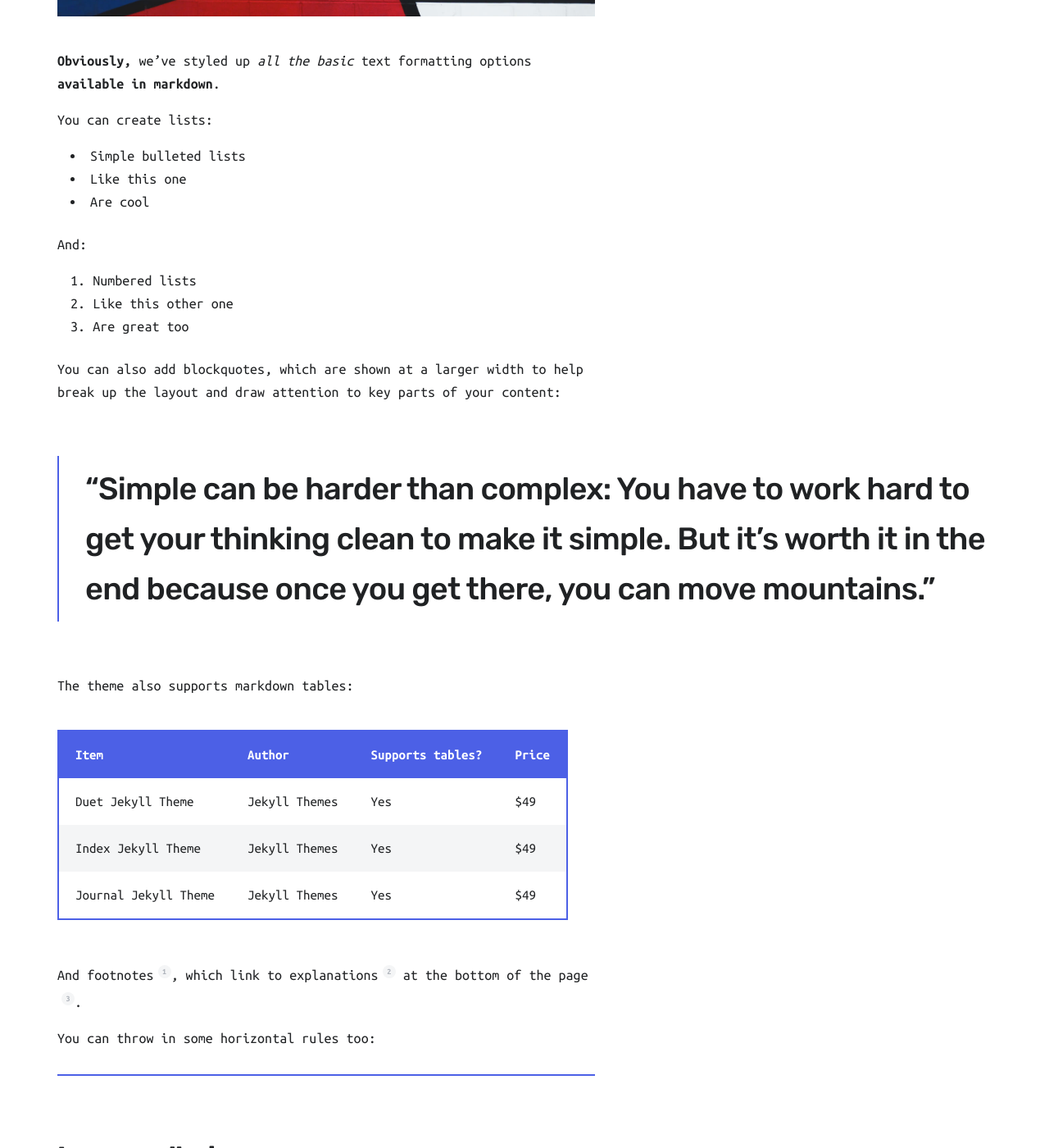
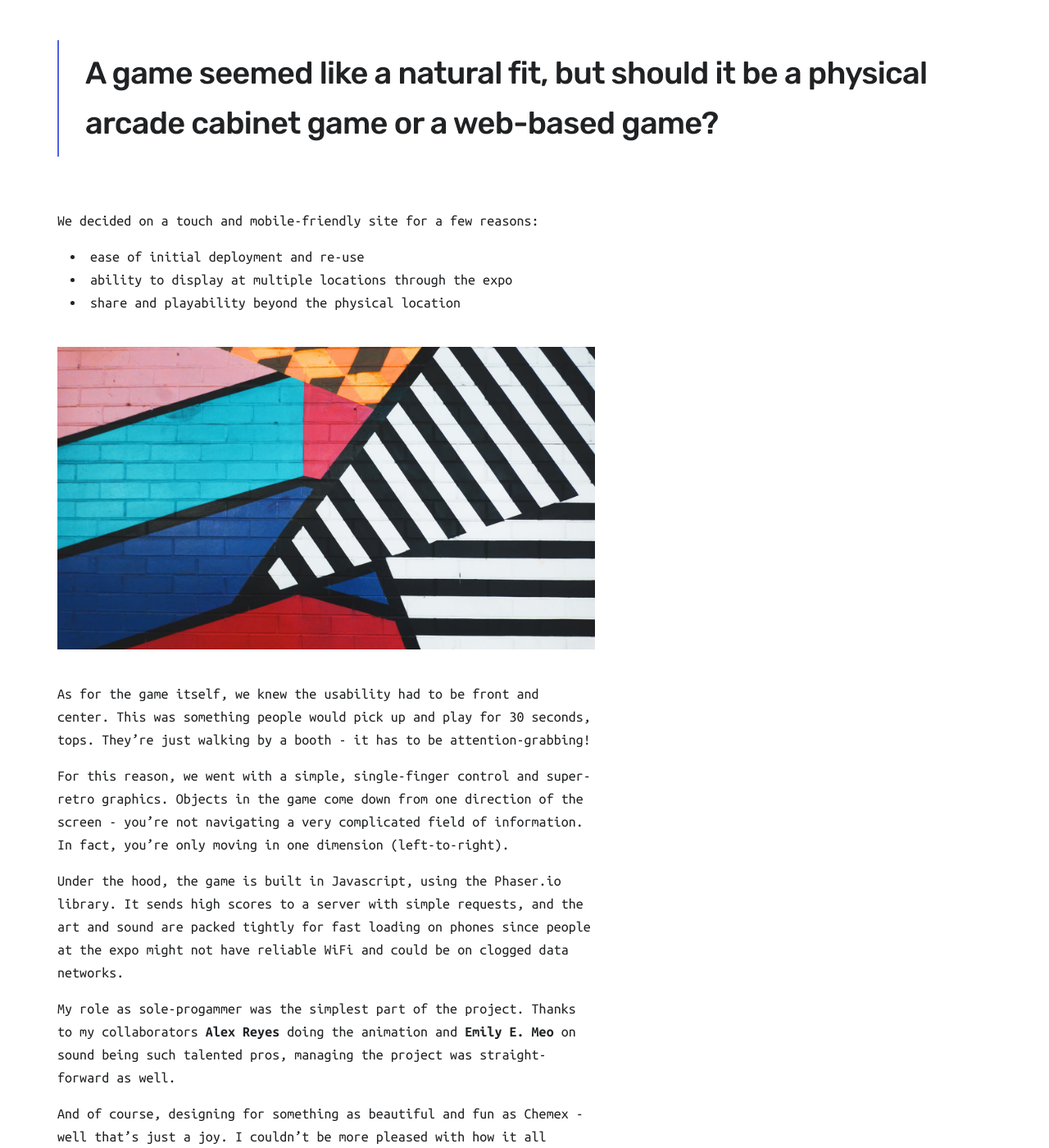
Before and after one commit to SamPotasz/sampotasz-jekyll, a Jekyll site: the page built from _projects/2019-08-01-chemex.md, in a window 1280 px wide and 1400 px high, scrolled down 1762 px. Shown: the whole window at 82% size. Built offline with Jekyll 4.4.1, drawn with Linux system fonts in a browser that asks for light colours; nearby versions of some CDN libraries; some of the changed text lies outside the part shown.

Commit message:
wrote descriptions for RBW, crwn-clothing, and chemex

````diff
--- a/_projects/2019-08-01-chemex.md
+++ b/_projects/2019-08-01-chemex.md
@@ -1,6 +1,6 @@
 ---
 title: "Chemex: Brew Perfect"
-subtitle: Javascript game for amazing coffee
+subtitle: A Javascript game for amazing coffee
 date: 2020-01-01 00:00:00
 description: "Chemex coffeemakers wanted an eye-catching and finger-pleasing game to showcase their iconic way to brew coffee at the Specialty Coffee Expo in 2019. We worked together to come up with the right design, and I lead a team of artists and then developed a mobile-friendly site that spread from the expo across #coffeetwitter for maximum exposure."
 featured_image: demo.jpg
@@ -10,103 +10,33 @@ gallery_images:
 #   - demo.jpg
 #   - demo.jpg
 ---
+As the host sponsors for the 2019 Specialty Coffee Association expo and design leaders in the field, Chemex Coffeemakers wanted to showcase that position in a way as unique and captivating as their glass brewing carafes.
 
-This page is a demo that shows everything you can do inside portfolio and blog posts.
+We ended up with a hit game featuring their eccentric inventor.
 
-We've included everything you need to create engaging posts about your work, and show off your case studies in a beautiful way.
+The game garnered huge [attention and praise](https://sprudge.com/we-are-obsessed-with-chemex-the-game-142637.html) inside and outside of the expo - taking over Slack channels, mesmerizing #coffeetwitter, and getting written up in [magazines](https://sprudge.com/sca-expo-pop-up-cafes-2019-142654.html).
+
+But... _how_ did we get there?
+
+---
+
+Step one was figuring out what form exactly the booth should take. They wanted something totally different to showcase their founding story, something playful for visitors, something eye-catching, and something _completely_ different than what any other exhibitor would have on the floor.
+
+> A game seemed like a natural fit, but should it be a physical arcade cabinet game or a web-based game?
+
+We decided on a touch and mobile-friendly site for a few reasons:
+* ease of initial deployment and re-use
+* ability to display at multiple locations through the expo
+* share and playability beyond the physical location
 
 ![](/images/demo.jpg)
 
-**Obviously,** we’ve styled up *all the basic* text formatting options [available in markdown](https://github.com/adam-p/markdown-here/wiki/Markdown-Cheatsheet).
+As for the game itself, we knew the usability had to be front and center. This was something people would pick up and play for 30 seconds, tops. They're just walking by a booth - it has to be attention-grabbing!
 
-You can create lists:
+For this reason, we went with a simple, single-finger control and super-retro graphics. Objects in the game come down from one direction of the screen - you're not navigating a very complicated field of information. In fact, you're only moving in one dimension (left-to-right).
 
-* Simple bulleted lists
-* Like this one
-* Are cool
+Under the hood, the game is built in Javascript, using the Phaser.io library. It sends high scores to a server with simple requests, and the art and sound are packed tightly for fast loading on phones since people at the expo might not have reliable WiFi and could be on clogged data networks.
 
-And:
+My role as sole-progammer was the simplest part of the project. Thanks to my collaborators [Alex Reyes](https://www.gentooindiedev.com/) doing the animation and [Emily E. Meo](https://www.emilyemeo.com/) on sound being such talented pros, managing the project was straight-forward as well.
 
-1. Numbered lists
-2. Like this other one
-3. Are great too
-
-You can also add blockquotes, which are shown at a larger width to help break up the layout and draw attention to key parts of your content:
-
-> “Simple can be harder than complex: You have to work hard to get your thinking clean to make it simple. But it’s worth it in the end because once you get there, you can move mountains.”
-
-The theme also supports markdown tables:
-
-| Item                 | Author        | Supports tables? | Price |
-|----------------------|---------------|------------------|-------|
-| Duet Jekyll Theme    | Jekyll Themes | Yes              | $49   |
-| Index Jekyll Theme   | Jekyll Themes | Yes              | $49   |
-| Journal Jekyll Theme | Jekyll Themes | Yes              | $49   |
-
-And footnotes[^1], which link to explanations[^2] at the bottom of the page[^3].
-
-[^1]: Beautiful modern, minimal theme design.
-[^2]: Powerful features to show off your work.
-[^3]: Maintained and supported by the theme developer.
-
-You can throw in some horizontal rules too:
-
----
-
-#### Image galleries
-
-Here's a really neat custom feature we added – galleries:
-
-{% include post-components/gallery.html
-	columns = 2
-	full_width = true
-	images = "/images/demo.jpg,/images/demo.jpg,/images/demo.jpg,/images/demo.jpg,
-	"
-%}
-
-Inspired by the Galleries feature from WordPress, we've made it easy to create grid layouts for your images. Just use a simple Liquid snippet in your post to create a masonry grid image layout:
-
-{% raw %}
-```liquid
-{% include post-components/gallery.html
-	columns = 2
-	full_width = true
-	images = "/images/demo.jpg,/images/demo.jpg,/images/demo.jpg,/images/demo.jpg,
-	"
-%}
-```
-{% endraw %}
-
-*See what we did there? Code and syntax highlighting is built-in too!*
-
-Change the number inside the 'columns' setting to create different types of gallery for all kinds of purposes. You can even click on each image to seamlessly enlarge it on the page.
-
-
-#### Image carousels
-
-Here's another gallery with only one column, which creates a carousel slide-show instead.
-
-A nice little feature: the carousel only advances when it is in view, so your visitors won't scroll down to find it half way through your images.
-
-{% include post-components/gallery.html
-	columns = 1
-	full_width = true
-	images = "/images/demo.jpg,/images/demo.jpg,/images/demo.jpg
-	"
-%}
-
-#### What about videos?
-
-Videos are an awesome way to show off your work in a more engaging and personal way, and we’ve made sure they work great on our themes. Just paste an embed code from YouTube or Vimeo, and the theme makes sure it displays perfectly:
-
-{% include post-components/video.html
-	url = "https://player.vimeo.com/video/270725085?color=6c6e95&title=0&byline=0"
-	full_width = true
-%}
-
-### Pretty cool, huh?
-
-We've packed this theme with powerful features to show off your work.
-Why not put them to use on your new website?
-
-<a href="https://jekyllthemes.io/theme/made-portfolio-jekyll-theme" class="button--fill">Get This Theme</a>
+And of course, designing for something as beautiful and fun as Chemex - well that's just a joy. I couldn't be more pleased with how it all turned out.
--- a/index.html
+++ b/index.html
@@ -1,7 +1,7 @@
 ---
 layout: default
-overtitle: We should work together.
-title: And this website will show you why!
+overtitle: Front-end work to make you smile :-)
+title: Now let's do it together.
 description: Are you a hiring manager or engineering lead? Check out the projects below for a sense of how I might help your team.
 featured_image: /images/social.jpg
 ---
@@ -47,7 +47,7 @@ featured_image: /images/social.jpg
 					<p class="project__description --small">
 						{{ project.description }}
 						<a href="{{ project.url | relative_url }}" class="project__link button--text --right"
-							style="color: {{ accent_color }}; --color-var: {{ accent_color }}">View Case Study</a>
+							style="color: {{ accent_color }}; --color-var: {{ accent_color }}">View More</a>
 					</p>
 				</div>
 			</article>
````
Also changed, not shown: _posts/2020-04-20-styled-components.md (added, +27 -0 lines), _posts/2020-04-21-observables.md (added, +31 -0 lines), _projects/2020-01-01-rbw.md (+21 -85 lines), _projects/2020-04-21-rct-cloth.md (+11 -91 lines).
